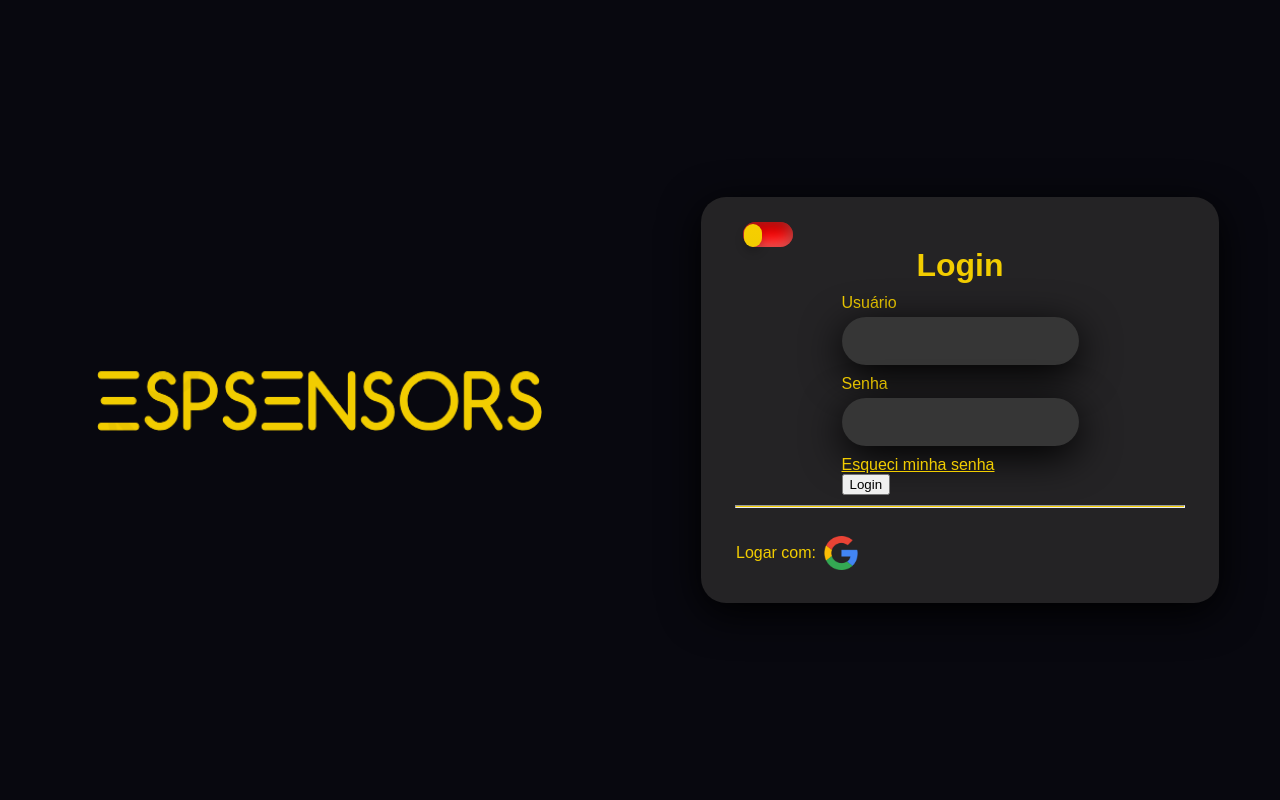
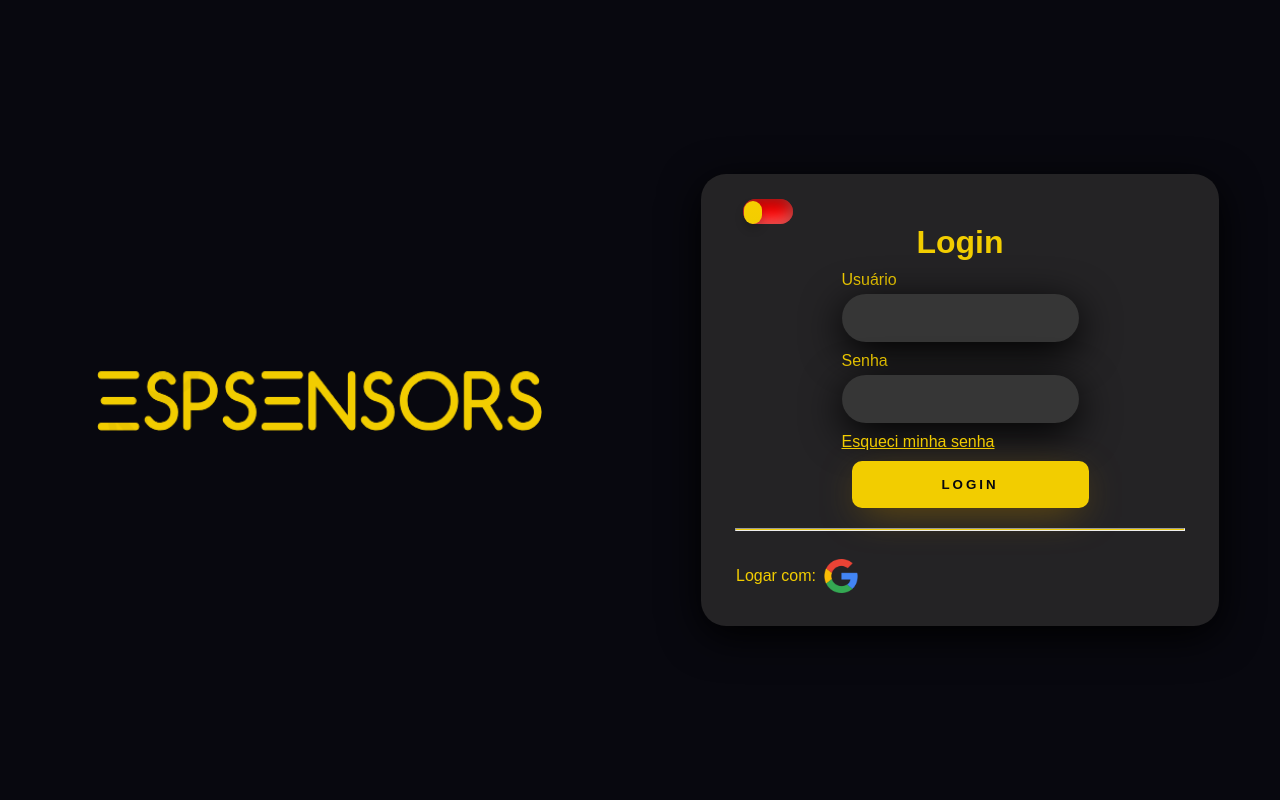
Before and after one commit to faber222/PROJETO-INTEGRADOR-II, a Django app: page /signin/ in a window 1280 px wide. Run offline with Django 4.2, Linux system fonts and the light colour scheme.

Commit message:
arrumando botao de login

```diff
--- a/aplicacao_web/app/templates/login.html
+++ b/aplicacao_web/app/templates/login.html
@@ -33,7 +33,7 @@
                     <div class="forgot-password">
                         <a href="#" class="forgot-password-link">Esqueci minha senha</a>
                     </div>
-                    <button type="submit" class="btn btn-primary">Login</button>
+                    <button type="submit" class="btn-login">Login</button>
                 </form>
                 <hr class="divider">
                 <div class="facebook-container">
```
